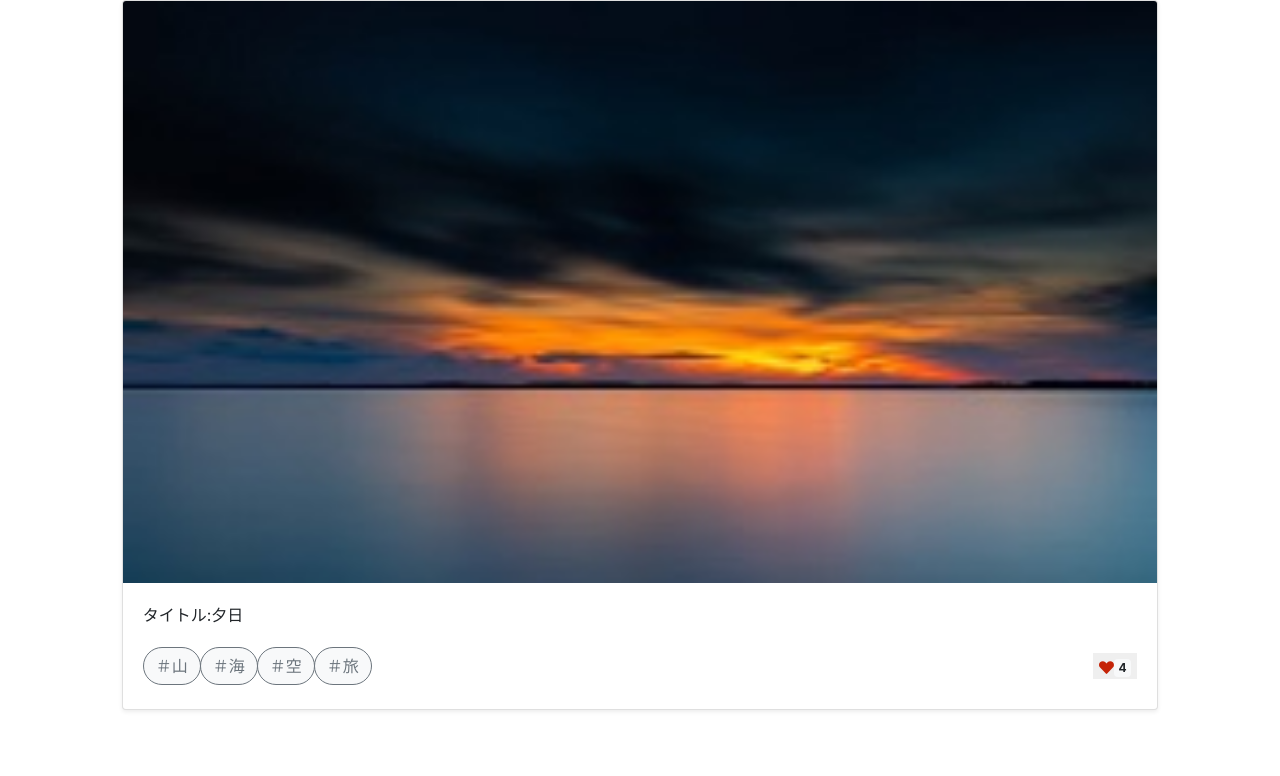
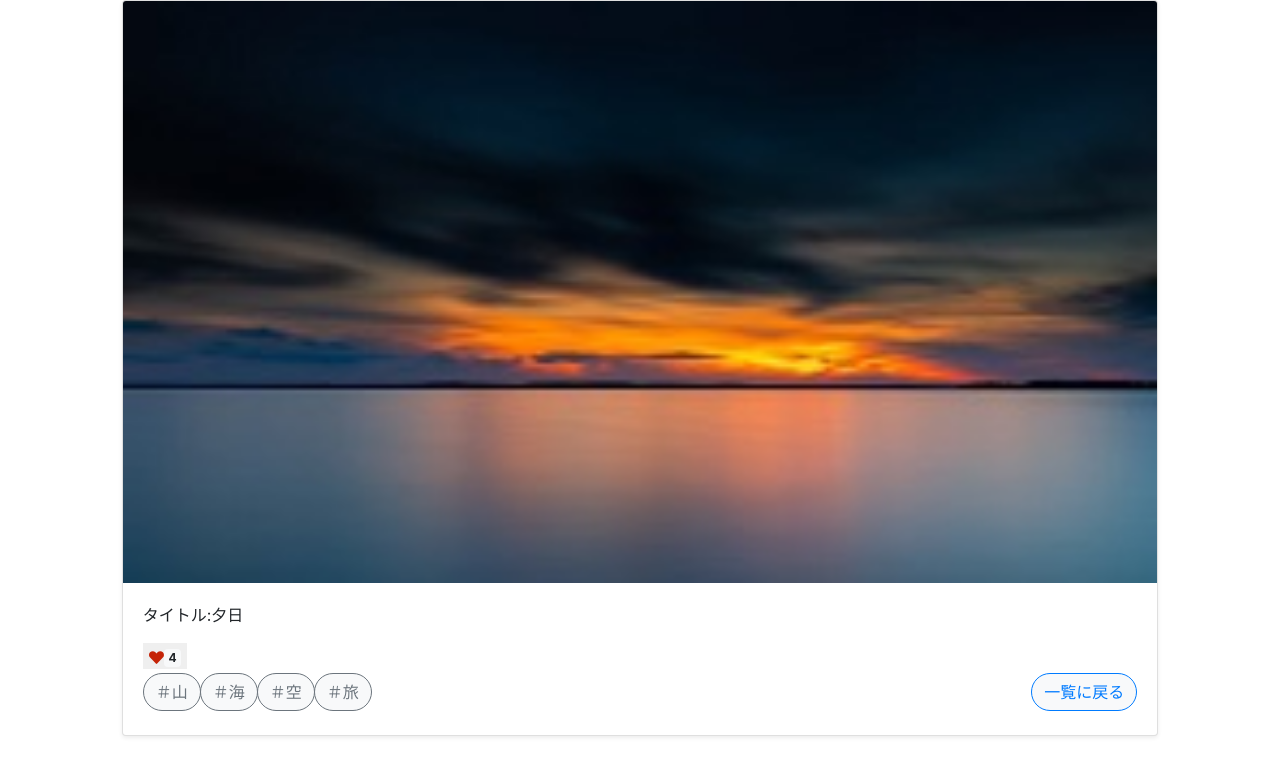
Before and after one commit to ayako-1731/teamc, a plain HTML site: page view2.html in a window 1280 px wide. Drawn offline with nearby package versions, Linux system fonts and the light colour scheme.

Commit message:
最新版view画面

```diff
--- a/view2.html
+++ b/view2.html
@@ -15,18 +15,27 @@
        fill: rgb(197, 36, 8);
       }
 
+      .close {
+        text-align: right;
+        padding-right: 10px;
+      }
+
+      body {
+        height: 80%;
+      }
+
     </style>
   </head>
   <body>
     <div class="col-md-10 rounded mx-auto d-block">
       <div class="card mb-4 shadow-sm">
-        <!-- <button type="button" class="ml-2 mb-1 close" data-dismiss="toast" aria-label="Close">
-          <span aria-hidden="true">&times;</span>
-        </button> -->
-        <img class="bd-placeholder-img card-img-top img-fluid" src="img/sunset.jpg" alt="夕日">
+        <img class="bd-placeholder-img card-img-top img-fluid " src="img/sunset.jpg" alt="夕日">
         <div class="card-body">
           <p class="card-text">タイトル:夕日</p>
-          <div
+          <!-- ハートマーク -->
+          <button type="button" id="heart" class="_1hjZT _1jjdS _1CBrG _1WPby xLon9 Onk5k _17avz _1EJJ-"><svg class="BWSrD" version="1.1" viewbox="0 0 32 32" width="15" height="15" aria-hidden="false"><path d="M17.4 29c-.8.8-2 .8-2.8 0l-12.3-12.8c-3.1-3.1-3.1-8.2 0-11.4 3.1-3.1 8.2-3.1 11.3 0l2.4 2.8 2.3-2.8c3.1-3.1 8.2-3.1 11.3 0 3.1 3.1 3.1 8.2 0 11.4l-12.2 12.8z"></path></svg><span class="badge badge-light">4</span>
+          </button>
+          <class
             class="d-flex justify-content-between align-items-center"
           >
             <div class="btn-group">
@@ -46,11 +55,12 @@
               type="button"
               class="btn btn-light my-1 btn-outline-secondary rounded-pill">＃旅
             </button>
-          </div>
-            <!-- ハートマーク -->
-            <button type="button" id="heart" class="_1hjZT _1jjdS _1CBrG _1WPby xLon9 Onk5k _17avz _1EJJ-"><svg class="BWSrD" version="1.1" viewbox="0 0 32 32" width="15" height="15" aria-hidden="false"><path d="M17.4 29c-.8.8-2 .8-2.8 0l-12.3-12.8c-3.1-3.1-3.1-8.2 0-11.4 3.1-3.1 8.2-3.1 11.3 0l2.4 2.8 2.3-2.8c3.1-3.1 8.2-3.1 11.3 0 3.1 3.1 3.1 8.2 0 11.4l-12.2 12.8z"></path></svg><span class="badge badge-light">4</span>
+           </div>
+            <button
+              type="button"
+              class="btn btn-light my-1 btn-outline-primary rounded-pill">一覧に戻る
             </button>
-          </div>
+          </class>
         </div>
       </div>
     </div>
```
